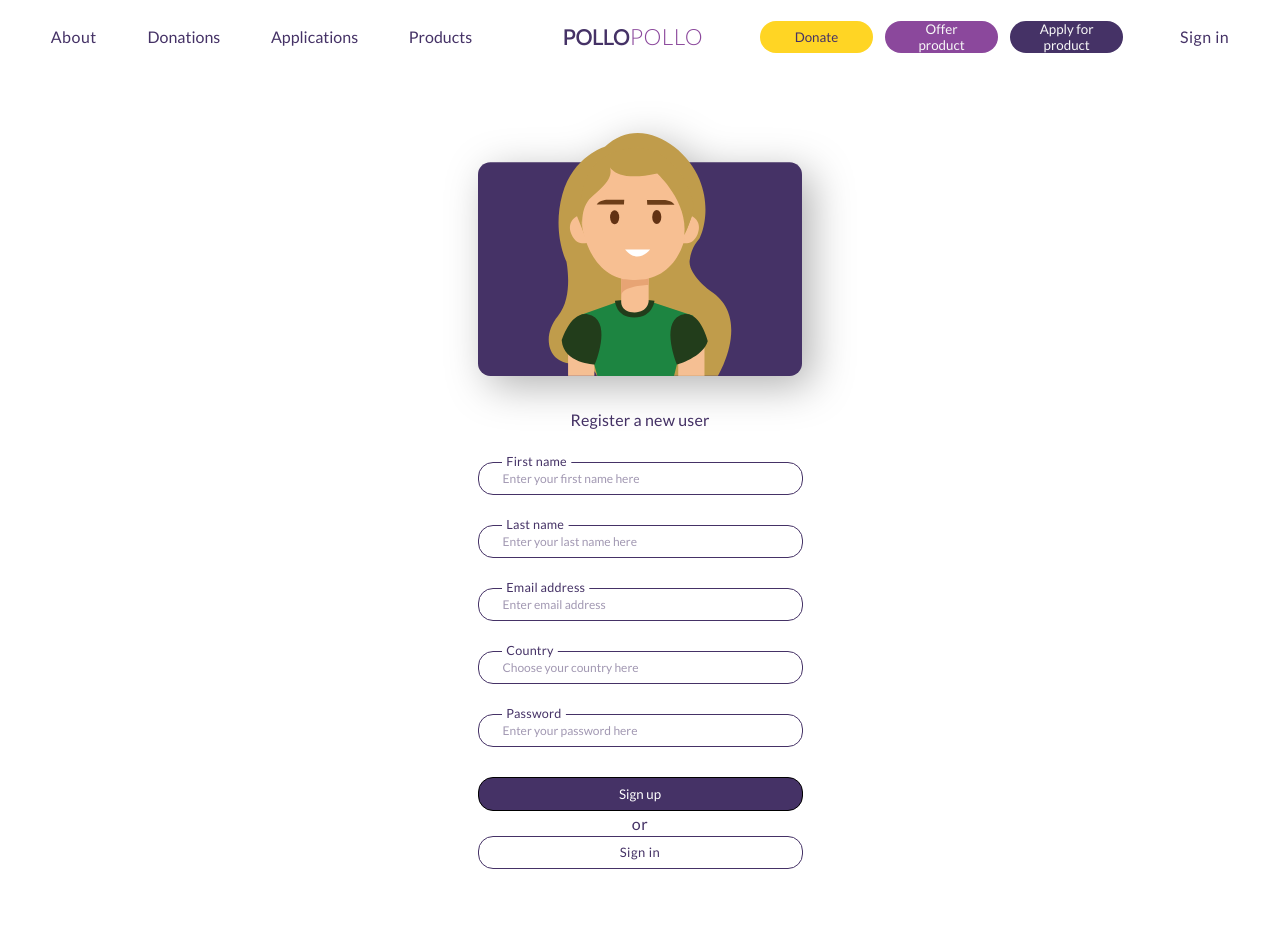
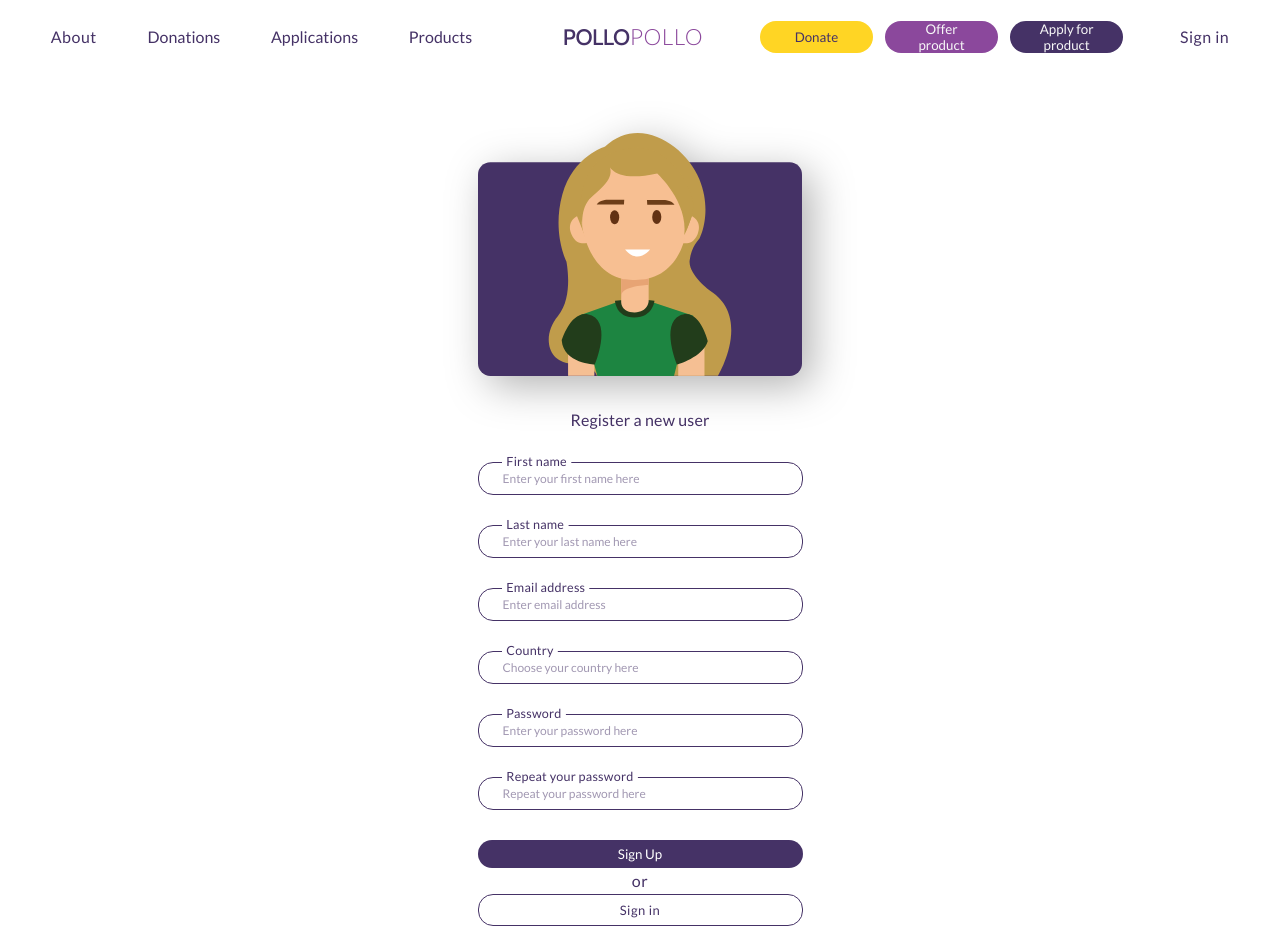
Before and after one commit to subangiv/oral_exam_finale, a React (Create React App) app: page /sign-up in a window 1280 px wide. Shown: the top 952 px of the page. Built offline with nearby package versions, Linux system fonts and the light colour scheme.

Commit message:
added password validation

```diff
--- a/src/components/Routes/Routes.js
+++ b/src/components/Routes/Routes.js
@@ -11,6 +11,7 @@ import Header from "../header/Header";
 import Footer from "../footer/Footer";
 import LandingPage from "../landingpage/LandingPage";
 import AboutPage from "../aboutpage/AboutPage";
+import Sucess from "../payment/Success";
 
 const Routes = (props) => (
   <Router {...props}>
--- a/src/components/account/Account.module.scss
+++ b/src/components/account/Account.module.scss
@@ -23,21 +23,28 @@
 }
 .btn {
   border-radius: 15px;
-  border-style: solid;
-  border-width: 1px;
+  border: none;
   outline: none;
-  padding: 0.5rem 1.5rem 0.5rem 1.5rem;
+  padding: 0.4rem 1.5rem 0.4rem 1.5rem;
   width: 325px;
   background-color: $primary;
   color: white;
 
+  & a {
+    color: white;
+    font-size: 13px;
+    padding: 0;
+    margin: 0;
+    text-decoration: none;
+  }
+
   &__outline {
     background-color: transparent;
+    padding: 0.3rem 1.5rem 0.3rem 1.5rem;
     color: $primary;
     border-radius: 15px;
     border-style: solid;
     border-width: 1px;
-    padding: 0.3rem 1.5rem 0.3rem 1.5rem;
     width: 325px;
     border-color: $primary;
 
--- a/src/components/account/SignInForm.js
+++ b/src/components/account/SignInForm.js
@@ -8,6 +8,7 @@ const SignInForm = () => {
   const { register, handleSubmit, errors } = useForm();
   const [message, setMessage] = useState();
   const onSubmit = (data) => console.log(data);
+  //localStorage.setItem("user", JSON.stringify(onSubmit));
 
   return (
     <section className={styles.form__wrapper}>
--- a/src/components/account/SignUpForm.js
+++ b/src/components/account/SignUpForm.js
@@ -1,4 +1,4 @@
-import React, { useState } from "react";
+import React, { useState, useRef } from "react";
 import InputField from "../input-field/InputField";
 import styles from "./Account.module.scss";
 import { useForm } from "react-hook-form";
@@ -6,9 +6,11 @@ import { Link } from "react-router-dom";
 import data from "../json/countries.json";
 
 const SignUpForm = () => {
-  const { register, handleSubmit, errors } = useForm();
+  const { register, handleSubmit, errors, watch } = useForm();
   const [message, setMessage] = useState();
   const onSubmit = (data) => console.log(data);
+  const password = useRef({});
+  password.current = watch("password", "");
 
   return (
     <section className={styles.form__wrapper}>
@@ -17,6 +19,7 @@ const SignUpForm = () => {
         <div className="input-primary container">
           <div className="textfield textfield-flex">
             <input
+              id="inputForFirstName"
               name="firstname"
               type="text"
               aria-describedby="Enter your first name here"
@@ -28,7 +31,7 @@ const SignUpForm = () => {
                 },
               })}
             />
-            <label htmlFor="firstname">First name</label>
+            <label htmlFor="inputForFirstName">First name</label>
             {errors.firstname && (
               <span className={styles.text}>{errors.firstname.message}</span>
             )}
@@ -37,6 +40,7 @@ const SignUpForm = () => {
         <div className="input-primary container">
           <div className="textfield textfield-flex">
             <input
+              id="inputForLastName"
               name="lastname"
               type="text"
               aria-describedby="Enter your last name here"
@@ -48,7 +52,7 @@ const SignUpForm = () => {
                 },
               })}
             />
-            <label htmlFor="lastname">Last name</label>
+            <label htmlFor="inputForLastName">Last name</label>
             {errors.lastname && (
               <span className={styles.text}>{errors.lastname.message}</span>
             )}
@@ -85,6 +89,7 @@ const SignUpForm = () => {
         <div className="input-primary container">
           <div className="textfield textfield-flex">
             <input
+              id="inputForCountry"
               name="country"
               type="select"
               list="countries"
@@ -97,7 +102,7 @@ const SignUpForm = () => {
                 },
               })}
             />
-            <label htmlFor="country">Country</label>
+            <label htmlFor="inputForCountry">Country</label>
             <datalist id="countries">
               {data.map((country, key) => (
                 <option key={key} value={country.country} />
@@ -111,6 +116,7 @@ const SignUpForm = () => {
         <div className="input-primary container">
           <div className="textfield textfield-flex">
             <input
+              id="inputForPassword"
               name="password"
               type="password"
               aria-describedby="Enter your password here"
@@ -130,15 +136,36 @@ const SignUpForm = () => {
                 },
               })}
             />
-            <label htmlFor="password">Password</label>
+            <label htmlFor="inputForPassword">Password</label>
             {errors.password && (
               <span className={styles.text}>{errors.password.message}</span>
             )}
           </div>
         </div>
+        <div className="input-primary container">
+          <div className="textfield textfield-flex">
+            <input
+              id="inputForPasswordRepeat"
+              name="password_repeat"
+              type="password"
+              aria-describedby="Repeat your password here"
+              placeholder="Repeat your password here"
+              ref={register({
+                validate: (value) =>
+                  value === password.current || "Password does not match",
+              })}
+            />
+            <label htmlFor="inputForPasswordRepeat">Repeat your password</label>
+            {errors.password_repeat && (
+              <span className={styles.text}>
+                {errors.password_repeat.message}
+              </span>
+            )}
+          </div>
+        </div>
 
         <button type="submit" className={styles.btn}>
-          Sign up
+          Sign Up
         </button>
         <p>or</p>
         <button className={styles.btn__outline}>
```
Also changed, not shown: src/components/landingpage/LandingPage.module.scss (+5 -2 lines).
